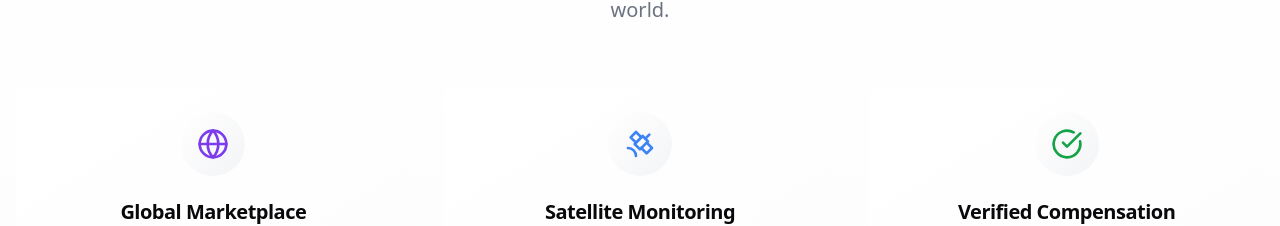
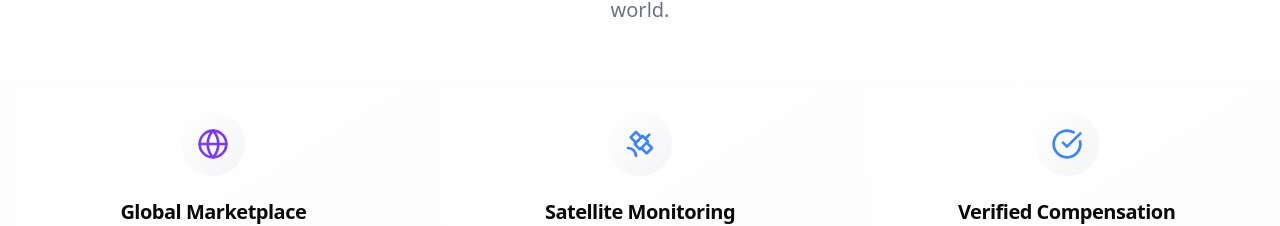
Before and after one commit to Konfi2023/eco-mint-land, a React (Vite) app: page / in a window 1280 px wide. Shown: the part 1012-1238 px from the top of the page. Built offline with nearby package versions, Linux system fonts and the light colour scheme.

Commit message:
Update Verified Compensation icon color
Change the icon color for "Verified Compensation" to match the color of the "satellite monitoring" icon.

```diff
--- a/src/components/Features.tsx
+++ b/src/components/Features.tsx
@@ -29,7 +29,7 @@ const Features = () => {
       icon: CheckCircle,
       title: "Verified Compensation",
       description: "Generate internationally recognized compensation certificates by burning tokens assigned to your projects.",
-      color: "text-success"
+      color: "text-tech-blue"
     },
     {
       icon: Leaf,
```
